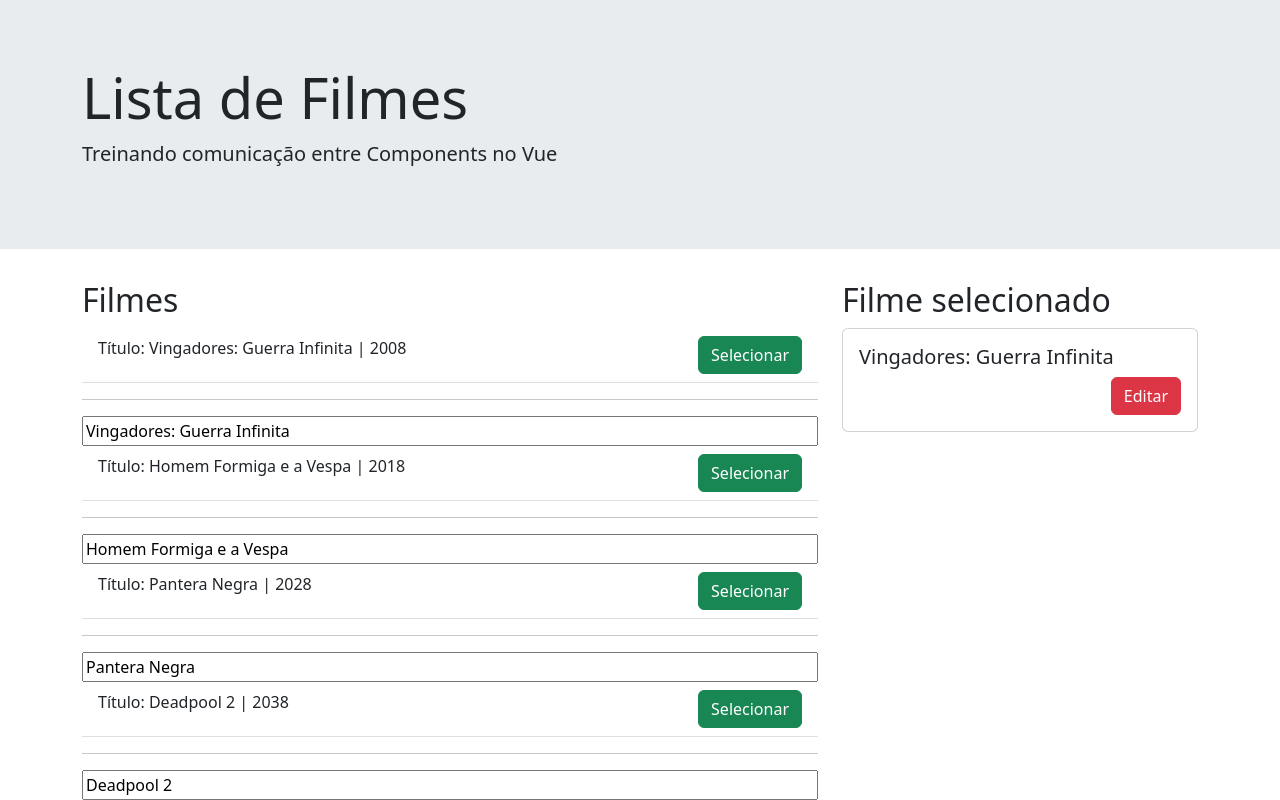
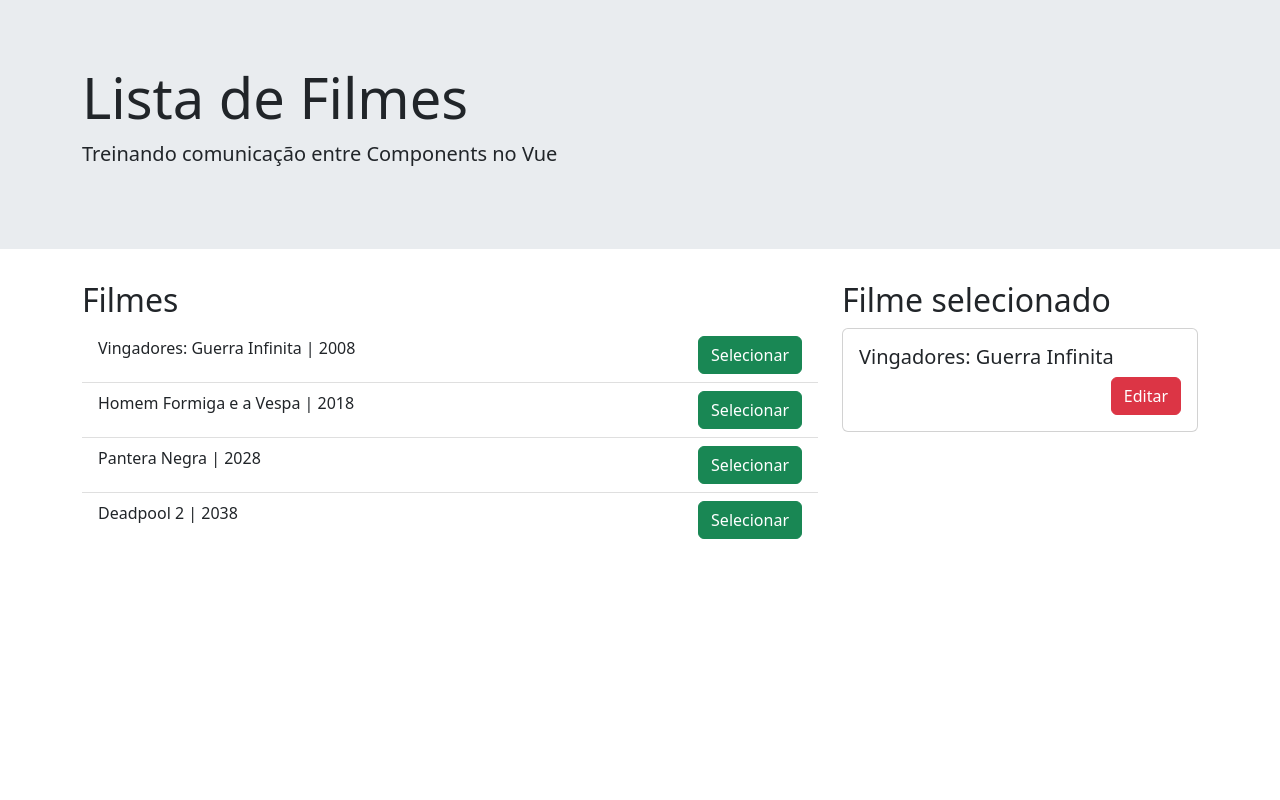
Before and after one commit to Under0Cover/vue, a Vue app in the folder udemy_plinio/vue_cli/vue-components-comunicacao/: page / in a window 1280 px wide. Built offline with nearby package versions, Linux system fonts and the light colour scheme.

Commit message:
melhor forma de trabalhar com objeto

```diff
--- a/udemy_plinio/vue_cli/vue-components-comunicacao/src/components/FilmesLista.vue
+++ b/udemy_plinio/vue_cli/vue-components-comunicacao/src/components/FilmesLista.vue
@@ -10,8 +10,7 @@
           <FilmesListaIten
             v-for="filme in filmes"
             :key="filme.id"
-            placeholder="Título do Filme"
-            v-bind="filme"/>
+            :filme='filme' />
         </ul>
         <!-- <FilmesListaIten filmeTitulo="A Marvel"/> -->
     </div>
--- a/udemy_plinio/vue_cli/vue-components-comunicacao/src/components/FilmesListaIten.vue
+++ b/udemy_plinio/vue_cli/vue-components-comunicacao/src/components/FilmesListaIten.vue
@@ -1,32 +1,17 @@
 <template>
     <li class="list-group-item">
-        <span>{{ filmeTituloConcatenado }} | {{ ano }} </span>
+        <span>{{ filme.titulo }} | {{ filme.ano }} </span>
         <button class="btn btn-success float-right">Selecionar</button>
     </li>
-    <hr>
-    <input type="text" :value="titulo" :placeholder="$attrs.placeholder">
 </template>
 
 <script>
     export default {
-        inheritAttrs: false,
         props: {
-            titulo: {
-                type: String,
-                required: true
-            },
-            ano: {
-                type: Number,
-                required: true
+            filme: {
+                typeof: Object,
+                require: true
             }
-        },
-        computed: {
-            filmeTituloConcatenado(){
-                return `Título: ${this.titulo}`
-            }
-        },
-        created(){
-            console.log('Filme título: ', this.titulo)
         }
     }
 </script>
```
